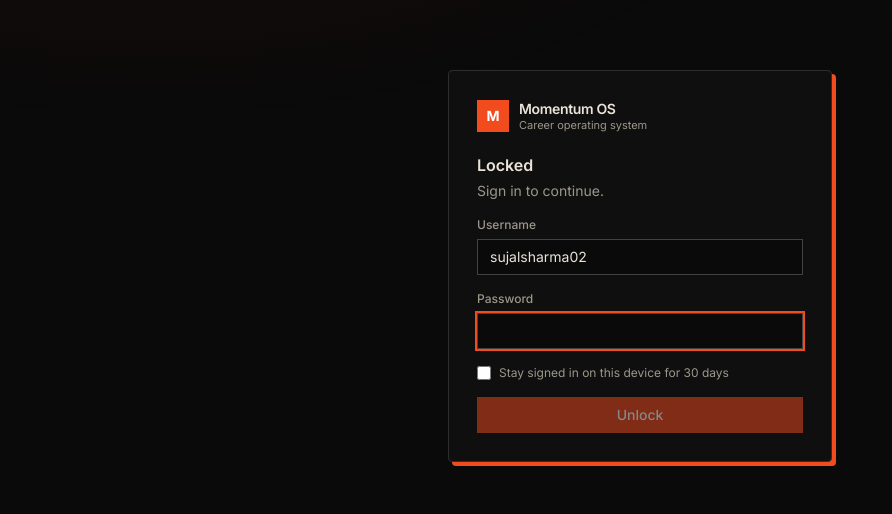
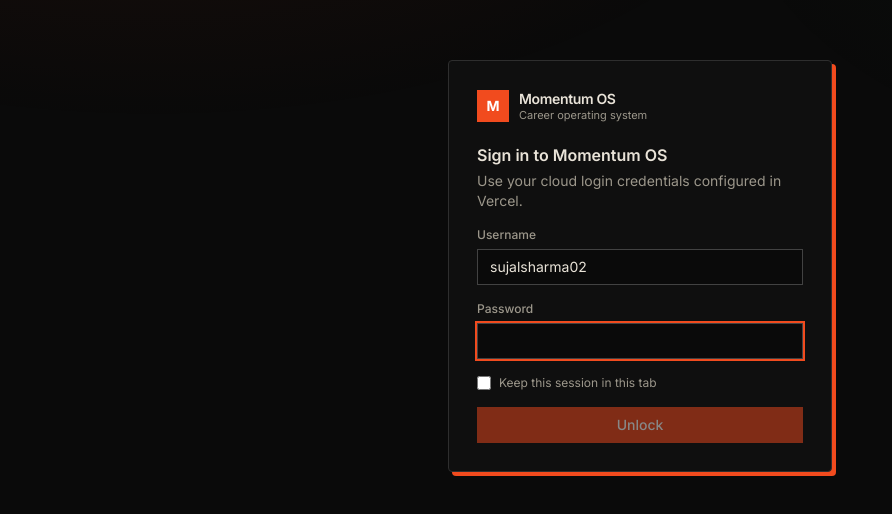
Before and after one commit to sujalsharma02/momentumOS, a React (Vite) app: page / in a window 1280 px wide. Shown: the part 134-648 px from the top of the page, without its empty margins (0-892 px from the left). Built offline with nearby package versions, Linux system fonts and the light colour scheme; no server answers.

Commit message:
Use single cloud sign-in screen instead of local lock setup

```diff
--- a/src/features/auth/LockScreen.tsx
+++ b/src/features/auth/LockScreen.tsx
@@ -80,7 +80,7 @@
 
 function UnlockForm() {
   const { unlock, username: storedUsername } = useAuth();
-  const [username, setUsername] = useState(storedUsername ?? "");
+  const [username, setUsername] = useState(storedUsername ?? DEFAULT_USERNAME);
   const [password, setPassword] = useState("");
   const [remember, setRemember] = useState(false);
   const [error, setError] = useState<string | null>(null);
@@ -104,8 +104,8 @@
   return (
     <form onSubmit={onSubmit} className="grid gap-4">
       <div>
-        <h1 className="text-base font-semibold">Locked</h1>
-        <p className="mt-1 text-sm text-muted-foreground">Sign in to continue.</p>
+        <h1 className="text-base font-semibold">Sign in to Momentum OS</h1>
+        <p className="mt-1 text-sm text-muted-foreground">Use your cloud login credentials configured in Vercel.</p>
       </div>
       <Field label="Username">
         <Input autoComplete="username" value={username} onChange={(e) => setUsername(e.target.value)} />
@@ -126,7 +126,7 @@
           onChange={(e) => setRemember(e.target.checked)}
           className="h-3.5 w-3.5 accent-[hsl(var(--primary))]"
         />
-        Stay signed in on this device for 30 days
+        Keep this session in this tab
       </label>
       {error && <p className="text-sm text-destructive">{error}</p>}
       <Button type="submit" disabled={busy || !password}>
@@ -161,7 +161,7 @@
 
   return (
     <Shell>
-      {status === "setup" && <SetupForm />}
+      {status === "setup" && <UnlockForm />}
       {status === "locked" && <UnlockForm />}
       {status === "unsupported" && <Unsupported />}
     </Shell>
```
